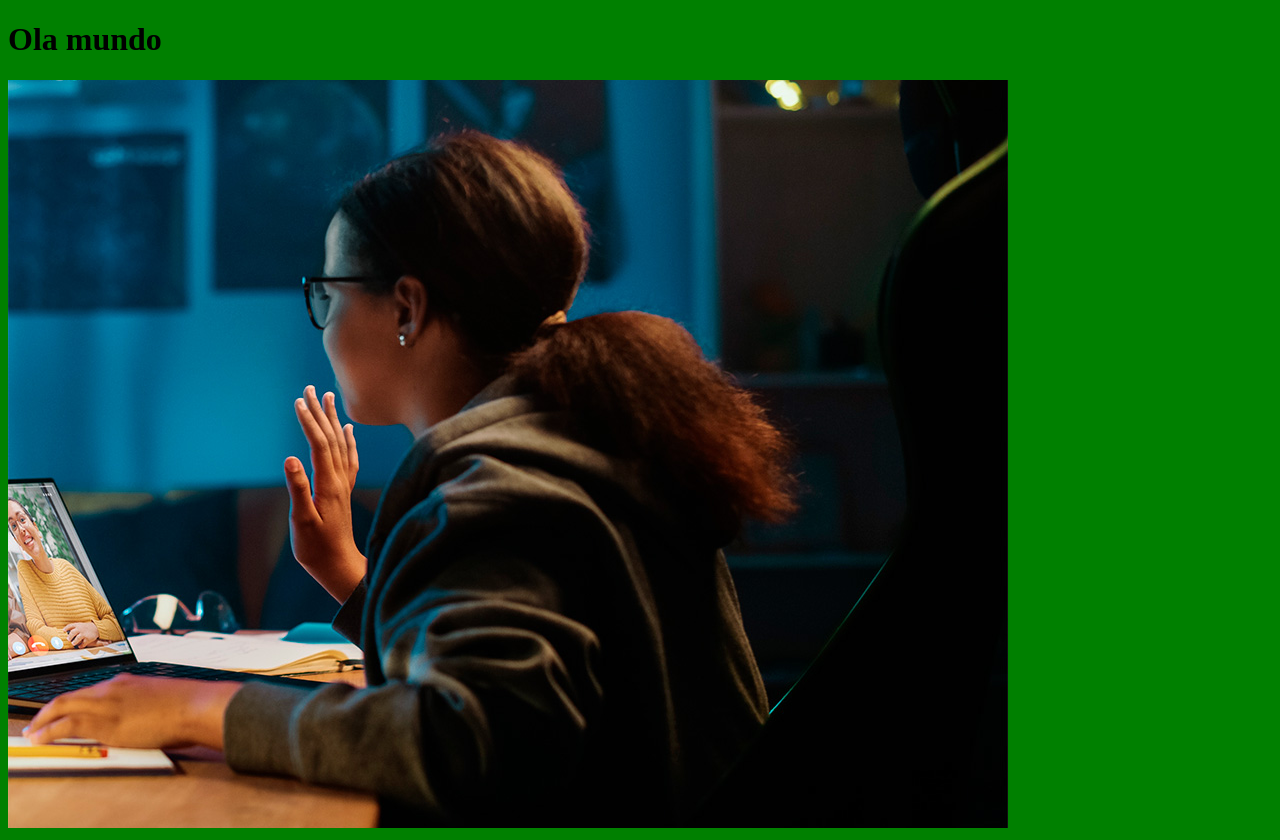
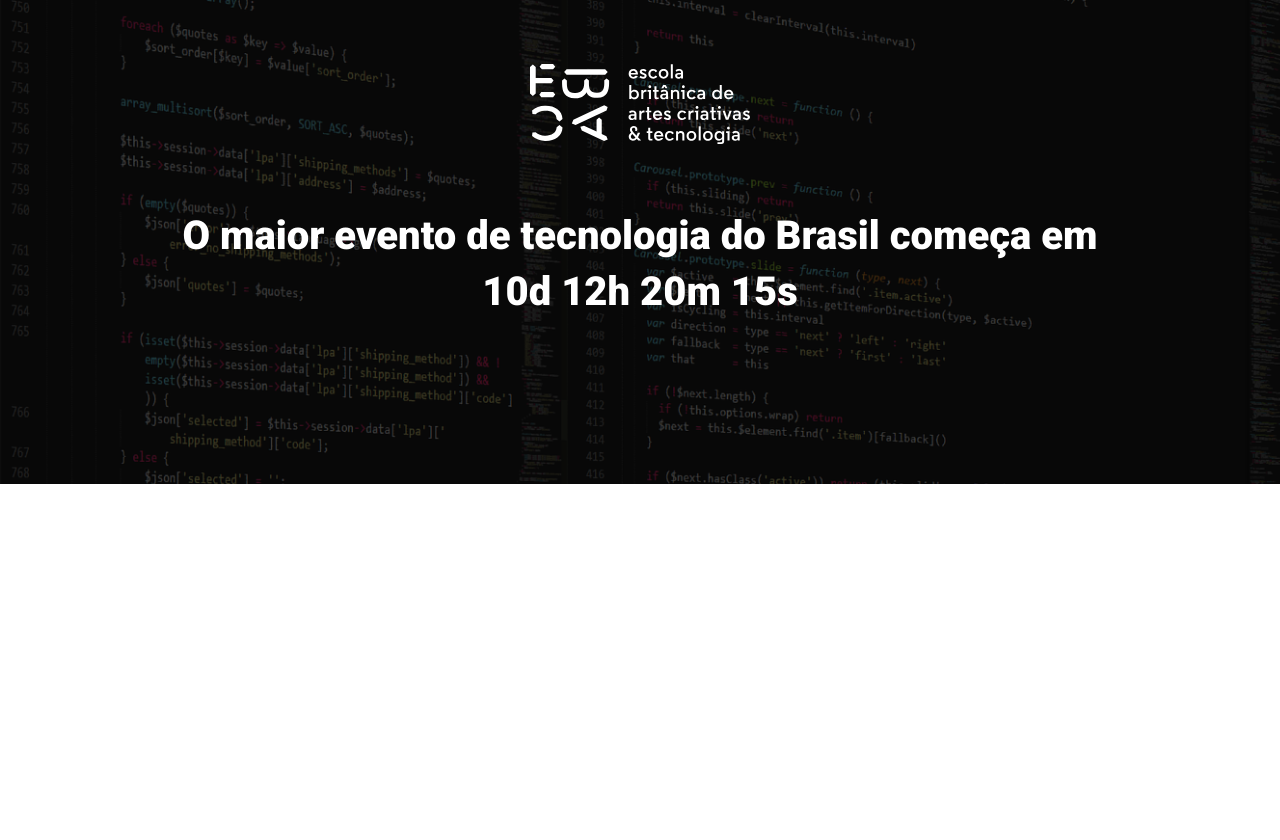
Before and after one commit to Dsmacedo/eback_tech_talks, a website built with Parcel: page src/index.html in a window 1280 px wide. After the commit the page ends 800 px from the top, so only its background shows below. Built offline with nearby package versions, Linux system fonts and the light colour scheme.

Commit message:
criando hero

```diff
--- a/src/index.html
+++ b/src/index.html
@@ -4,11 +4,21 @@
     <meta charset="UTF-8">
     <meta name="viewport" content="width=device-width, initial-scale=1.0">
     <title>Document</title>
+
+    <link rel="preconnect" href="https://fonts.googleapis.com">
+    <link rel="preconnect" href="https://fonts.gstatic.com" crossorigin>
+    <link href="https://fonts.googleapis.com/css2?family=Roboto:wght@400;700;900&display=swap" rel="stylesheet">
     <link rel="stylesheet" href="styles/main.scss">
 </head>
 <body>
-    <h1>Ola mundo</h1>
-    <img src="./images/backend.png" alt="">
-    <script src="./scripts/main.js"></script>
+    <header class="hero">
+        <div class="container">
+            <img class="hero__logo" src="./images/ebac_logo.svg" alt="EBAC">
+            <p class="hero__text">
+                O maior evento de tecnologia do Brasil começa em 10d 12h 20m 15s
+            </p>
+        </div>
+    </header>
+
 </body>
 </html>
--- /dev/null
+++ b/src/styles/_hero.scss
@@ -0,0 +1,50 @@
+.hero {
+    padding-top: 64px;
+    padding-bottom: 100px;
+    background-image: url(../images/fundo.png);
+    background-repeat: no-repeat;
+    background-size: cover;
+    position: relative;
+
+    .container {
+        position: relative;
+    }
+
+    &::before {
+        position:absolute;
+        top: 0;
+        left: 0;
+        width: 100%;
+        height: 100%;
+        background-color: #000;
+        content: '';
+        opacity: .7;
+    }
+
+    &__text {
+        margin-top: 64px;
+        margin-bottom: 64px;
+        font-size: 40px;
+        line-height: 56px;
+        font-weight: 800;
+        text-align: center;
+    }
+
+    &__logo {
+        margin: 0 auto;
+        height: 80px;
+        display: block;
+    }
+
+    @media (max-width: 640px) {
+        &__logo{
+            height: 40px;
+        }
+
+        &__text {
+            font-size: 22px;
+            line-height: 24px;
+            margin: 24px 0;
+        }
+    }
+}
--- a/src/styles/main.scss
+++ b/src/styles/main.scss
@@ -1,3 +1,23 @@
-body {
-    background-color: green;
+@use 'hero';
+
+* {
+    margin: 0;
+    padding: 0;
+    box-sizing: border-box;
+    font-family: Roboto, sans-serif;
+    color: #fff;
 }
+
+.container {
+    max-width: 960px;
+    width: 100%;
+    margin: 0 auto;
+
+    @media (max-width: 640px) {
+        max-width: 80%;
+    }
+
+    @media (max-width: 1024px) {
+        max-width: 90%;
+    }
+}
```
